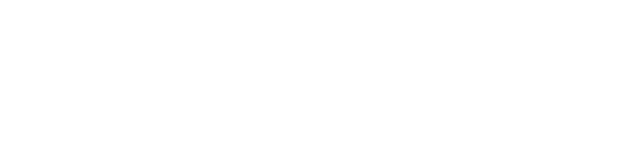
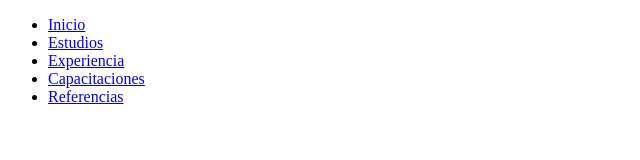
Before and after one commit to marco-zambrano/Tarea-2-WEB, a plain HTML site: page index.html in a window 1280 px wide. Shown: the whole page, without its empty margins (0-640 px from the left). Drawn offline with Linux system fonts and the light colour scheme.

Commit message:
feature(header) we create the navbar

```diff
--- a/index.html
+++ b/index.html
@@ -6,6 +6,16 @@
     <title>Hoja de Vida</title>
 </head>
 <body>
-
+    <header class="navbar">
+        <nav class="container nav-container">
+            <ul class="nav-links">
+                <li><a href="#inicio">Inicio</a></li>
+                <li><a href="#educacion">Estudios</a></li>
+                <li><a href="#experiencia">Experiencia</a></li>
+                <li><a href="#capacitaciones">Capacitaciones</a></li>
+                <li><a href="#referencias">Referencias</a></li>
+            </ul>
+        </nav>
+    </header>
 </body>
 </html>
```
